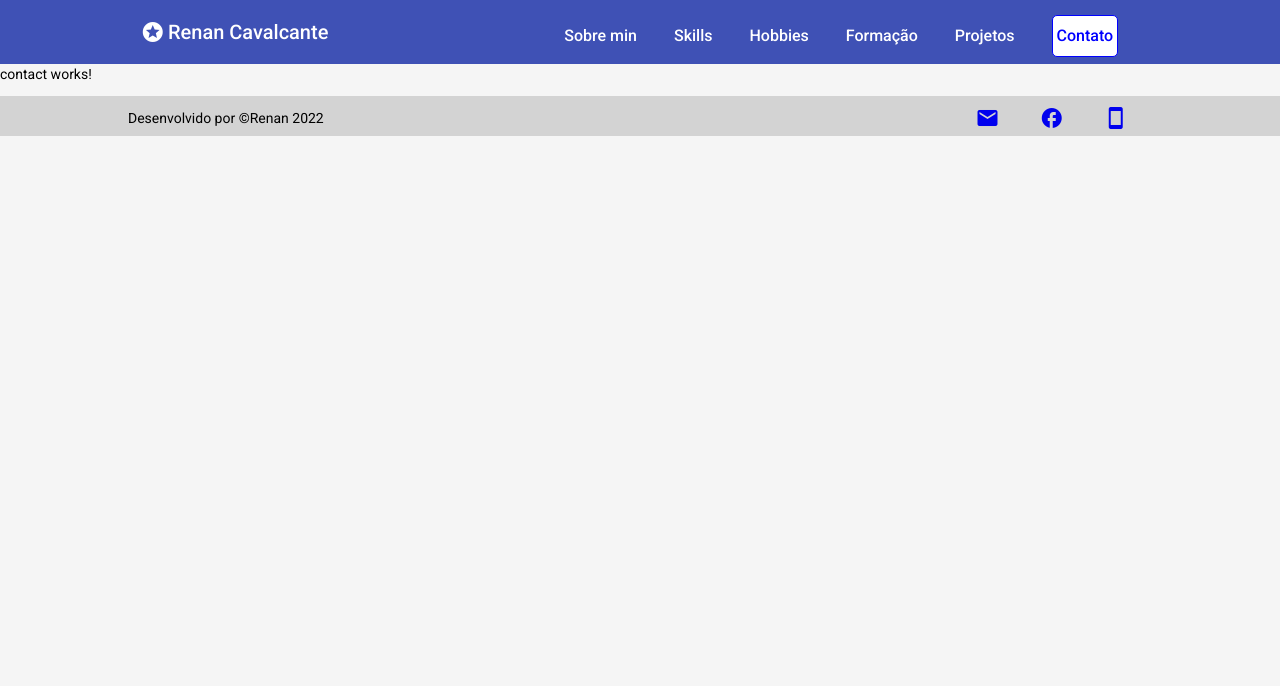
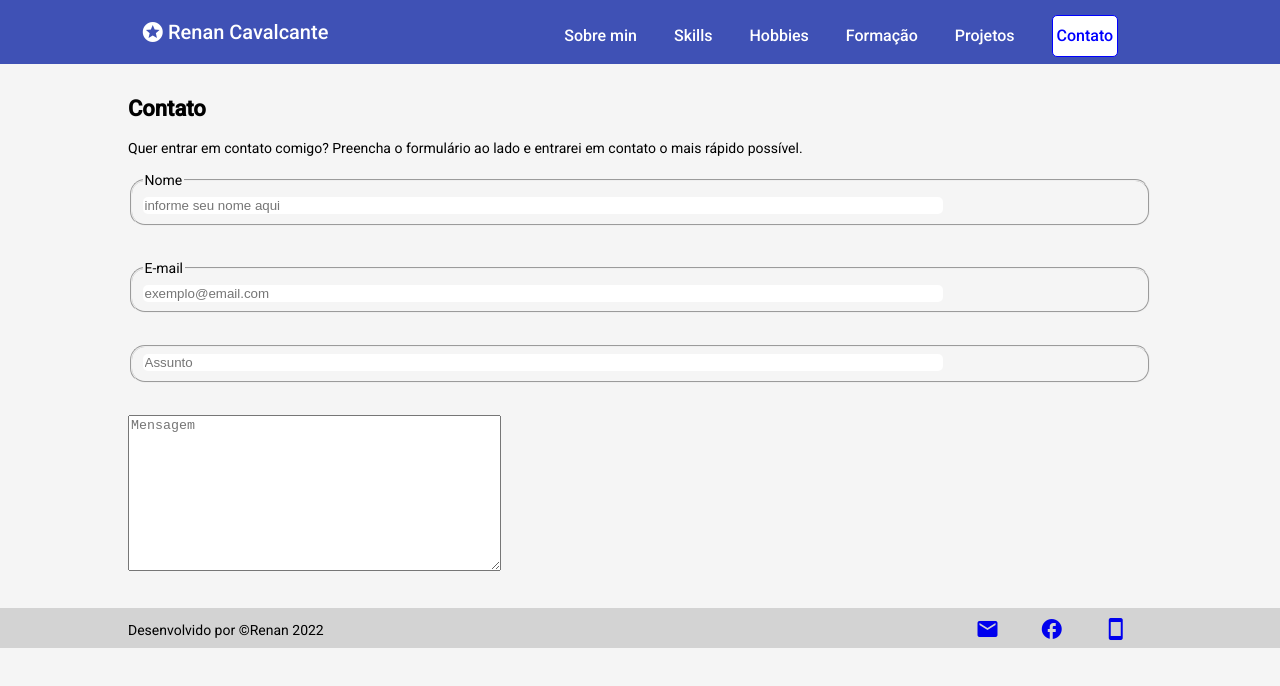
Before and after one commit to renanrcs/myPortifolio, an Angular app: page /contact in a window 1280 px wide. Shown: the top 686 px of the page. Built offline with nearby package versions, Linux system fonts and the light colour scheme.

Commit message:
implements hobbies and contact

```diff
--- a/src/app/pages/contact/contact.component.css
+++ b/src/app/pages/contact/contact.component.css
@@ -0,0 +1,20 @@
+.contact{
+  margin: 32px 0;
+}
+
+h3{
+  font-weight: 700;
+  font-size: 22px;
+  line-height: 26px;
+}
+
+input{
+  width: 80%;
+  border: none;
+  border-radius: 5px;
+}
+
+fieldset{
+  margin-bottom: 32px;
+  border-radius: 15px;
+}
--- a/src/app/pages/contact/contact.component.html
+++ b/src/app/pages/contact/contact.component.html
@@ -1 +1,30 @@
-<p>contact works!</p>
+<section class="container">
+  <div class="contact">
+    <div class="contact__text">
+      <h3 class="contact__text__title">
+        Contato
+      </h3>
+      <p class="contact__text__info">
+        Quer entrar em contato comigo?
+        Preencha o formulário ao lado e entrarei em contato o mais rápido possível.
+      </p>
+    </div>
+
+    <div class="fields">
+      <form action="">
+        <fieldset>
+          <legend>Nome</legend>
+          <input placeholder="informe seu nome aqui" type="text">
+        </fieldset>
+        <fieldset>
+          <legend>E-mail</legend>
+          <input placeholder="exemplo@email.com" type="email">
+        </fieldset>
+        <fieldset>
+          <input placeholder="Assunto" type="text">
+        </fieldset>
+        <textarea placeholder="Mensagem" cols="44" rows="10"></textarea>
+      </form>
+    </div>
+  </div>
+</section>
--- a/src/app/pages/hobbies/hobbies.component.html
+++ b/src/app/pages/hobbies/hobbies.component.html
@@ -1,27 +1,7 @@
 <h1>Hobbies</h1>
 <section>
-  <div class="card-hobbies">
-    <img src="../../../assets/icons/hobbies/icon_skateboarding.svg" alt="Icone Humano sobre skate">
-    <h1>Andar de Skate</h1>
-  </div>
-  <div class="card-hobbies">
-    <img src="../../../assets/icons/hobbies/icon_guitar.svg" alt="Icone Instrumento musical Baixo">
-    <h1>Tocar baixo</h1>
-  </div>
-  <div class="card-hobbies">
-    <img src="../../../assets/icons/hobbies/icon_headphones.svg" alt="Icone Fone Readset">
-    <h1>Ouvir Música</h1>
-  </div>
-  <div class="card-hobbies">
-    <img src="../../../assets/icons/hobbies/icon_tv_black.svg" alt="Icone Televisao">
-    <h1>Assistir Séries</h1>
-  </div>
-  <div class="card-hobbies">
-    <img src="../../../assets/icons/hobbies/icon_restaurant_menu.svg" alt="Icone Talheres">
-    <h1>Cozinhar</h1>
-  </div>
-  <div class="card-hobbies">
-    <img src="../../../assets/icons/hobbies/icon_photo_camera.svg" alt="Icone Camera Fotografica">
-    <h1>Tirar fotos</h1>
+  <div class="card-hobbies" *ngFor="let hobbie of hobbies">
+    <img [src]="hobbie.imagem" [alt]="hobbie.alt">
+    <h1>{{ hobbie.titulo}}</h1>
   </div>
 </section>
--- a/src/app/pages/hobbies/hobbies.component.ts
+++ b/src/app/pages/hobbies/hobbies.component.ts
@@ -7,6 +7,22 @@ import { Component, OnInit } from '@angular/core';
 })
 export class HobbiesComponent implements OnInit {
 
+  hobbies = [
+    {imagem: "../../../assets/icons/hobbies/icon_skateboarding.svg", titulo: "Andar de Skate",
+  alt: "Icone Humano sobre skate"},
+    {imagem: "../../../assets/icons/hobbies/icon_guitar.svg", titulo: "Tocar baixo", alt: "Icone Instrumento musical Baixo"},
+    {imagem: "../../../assets/icons/hobbies/icon_headphones.svg", titulo: "Ouvir Música", alt: "Icone Fone Readset"},
+    {
+      imagem: "../../../assets/icons/hobbies/icon_tv_black.svg", titulo: "Assistir Séries", alt: "Icone Televisao"
+    },
+    {
+      imagem: "../../../assets/icons/hobbies/icon_restaurant_menu.svg", titulo: "Cozinhar", alt: "Icone Talheres"
+    },
+    {
+      imagem: "../../../assets/icons/hobbies/icon_photo_camera.svg", titulo: "Tirar fotos", alt: "Icone Camera Fotografica"
+    }
+  ]
+
   constructor() { }
 
   ngOnInit(): void {
```
